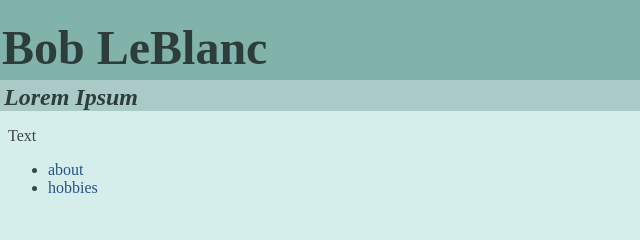
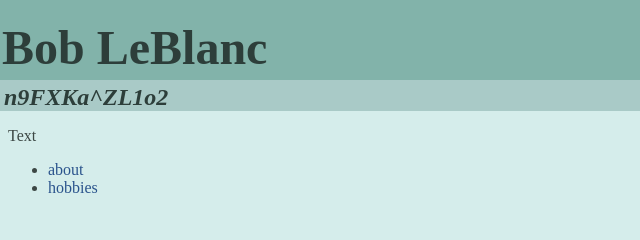
Before and after one commit to Wau-DSC/bioSite, a plain HTML site: page index.html in a window 1280 px wide. Shown: the top 240 px of the page, 0-640 px from the left. Drawn offline with Linux system fonts and the light colour scheme.

Commit message:
index subheader

```diff
--- a/index.html
+++ b/index.html
@@ -21,5 +21,17 @@
  <footer>
    images not by myself are free cc0 images sourced from openclipart.org and/or freesvg.org
  </footer>
+ <script>
+   sh=document.getElementById("subheader").firstChild;
+   window.setInterval(
+      ()=>{
+         var text="";
+         for(var x=0;x<12;x++){
+            text+=String.fromCharCode(48+Math.floor(64*Math.random()));
+         }
+         sh.innerText=text;
+      },500
+   );
+ </script>
 </body>
 </html>
```
